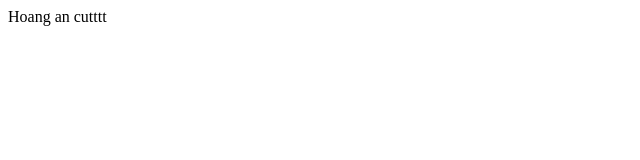
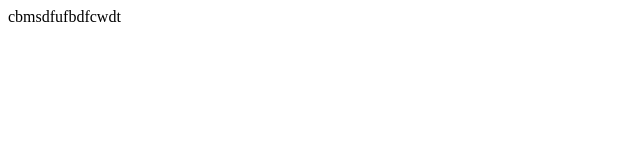
Before and after one commit to HoangChau-Bao/CNPMNC, a plain HTML site: page index.html in a window 1280 px wide. Shown: the full height of the page, 0-640 px from the left. Drawn offline with Linux system fonts and the light colour scheme.

Commit message:
Update index.html

```diff
--- a/index.html
+++ b/index.html
@@ -1 +1 @@
-<p>Hoang an cutttt</p>
+<p>cbmsdfufbdfcwdt</p>
```
